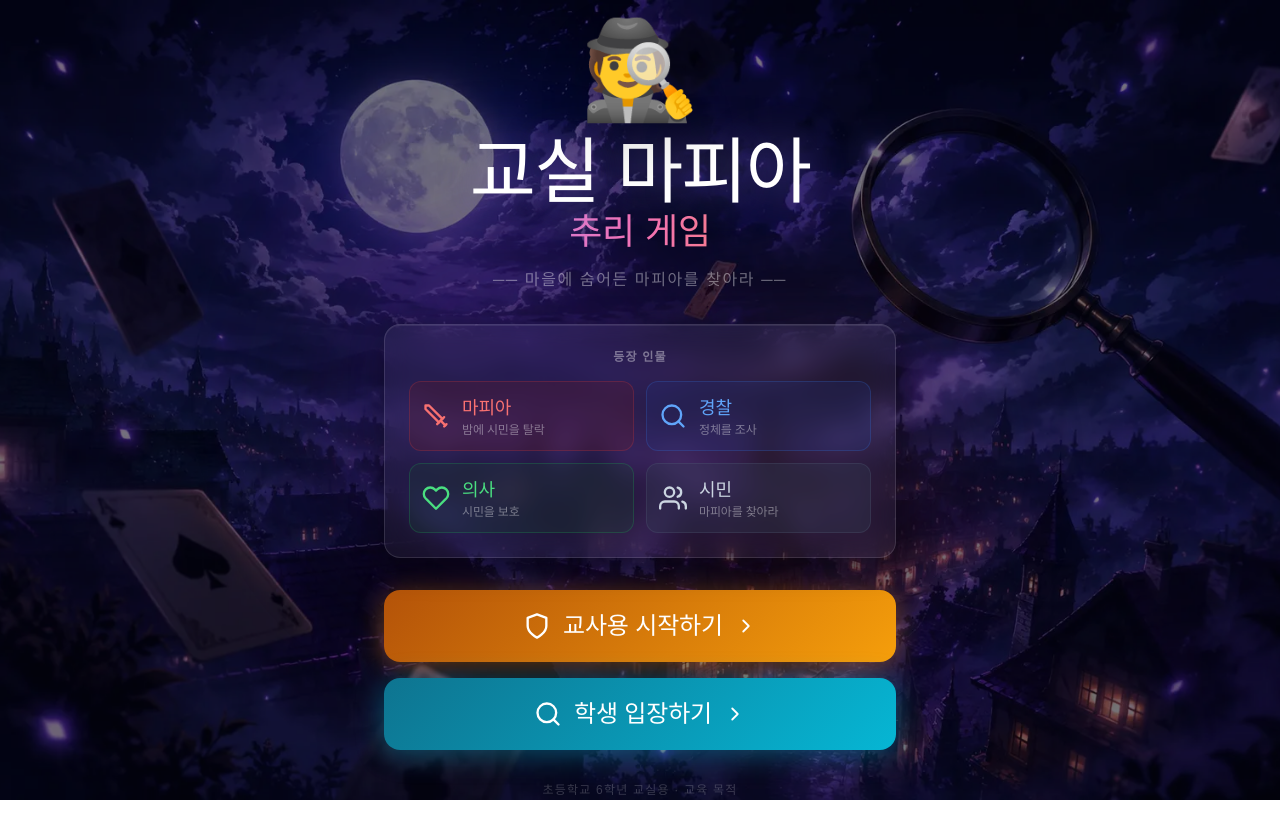
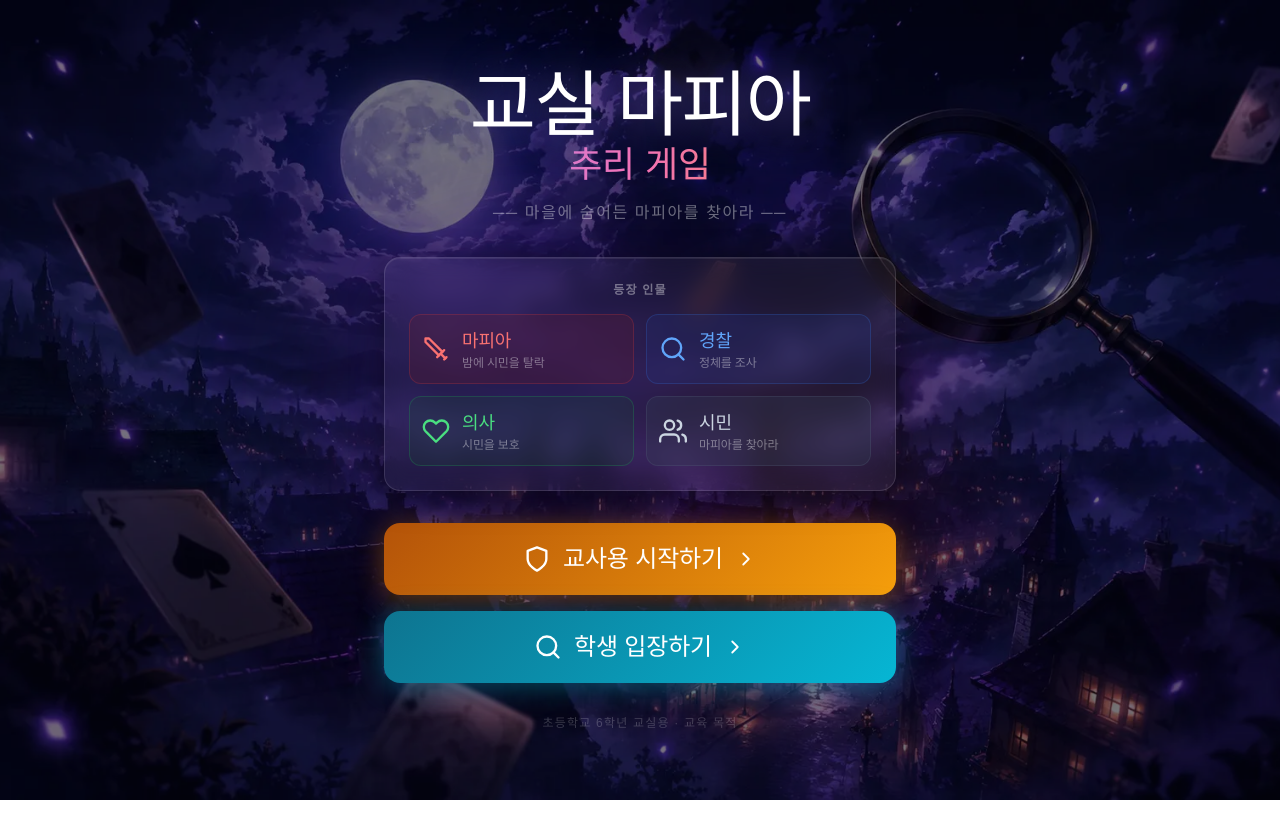
Before and after one commit to bumsoo0917-bot/mafia-classroom-game, a Next.js app: page / in a window 1280 px wide. After the commit the page ends 800 px from the top, so only its background shows below. Built offline with nearby package versions, Linux system fonts and the light colour scheme.

Commit message:
design: 메인 탐정 이모지 제거

```diff
--- a/src/app/page.tsx
+++ b/src/app/page.tsx
@@ -30,7 +30,6 @@ export default function Home() {
       <div className="max-w-lg w-full text-center space-y-8 relative z-10">
 
         <div className="space-y-4">
-          <div className="text-8xl animate-float drop-shadow-2xl">🕵️</div>
           <div>
             <h1
               className="text-6xl md:text-7xl text-white leading-tight tracking-tight"
```
